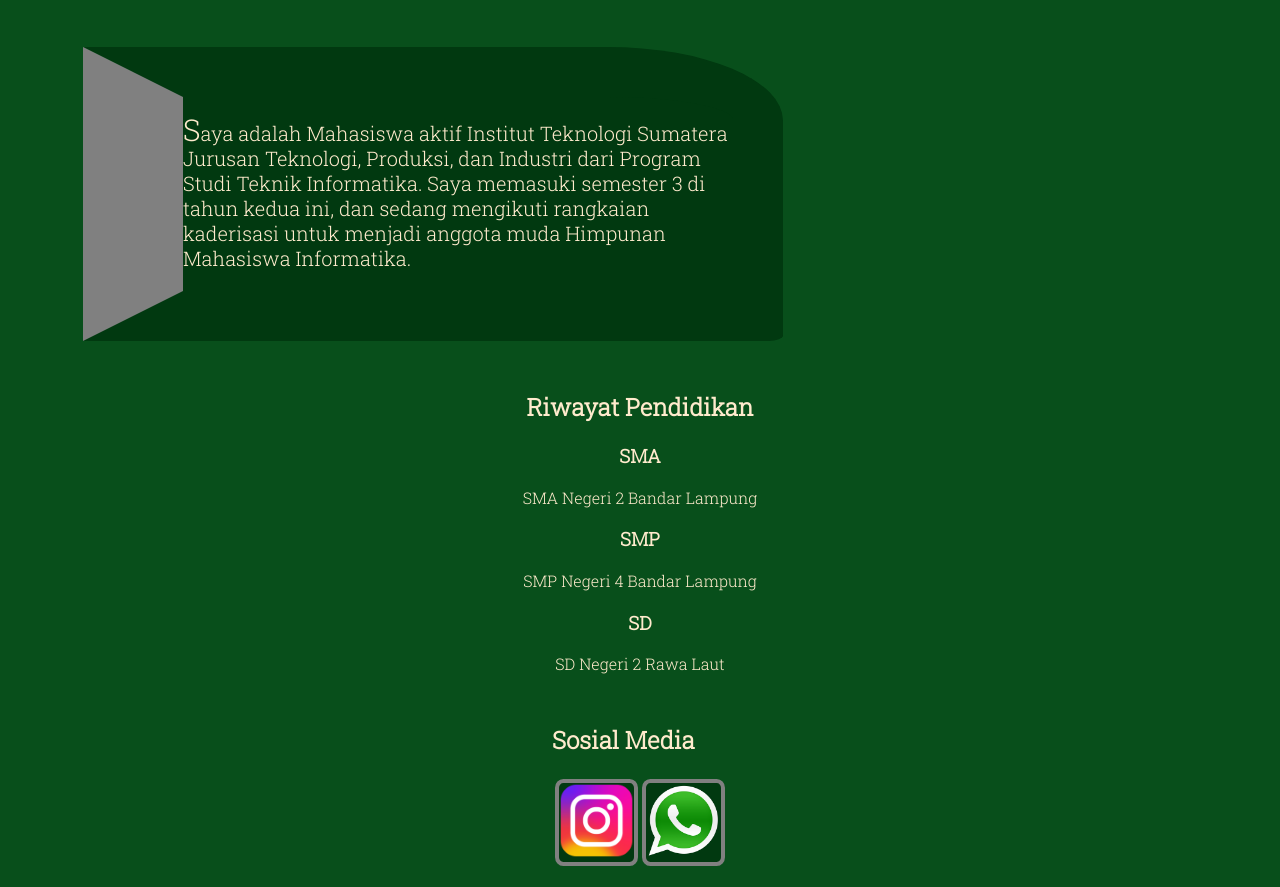
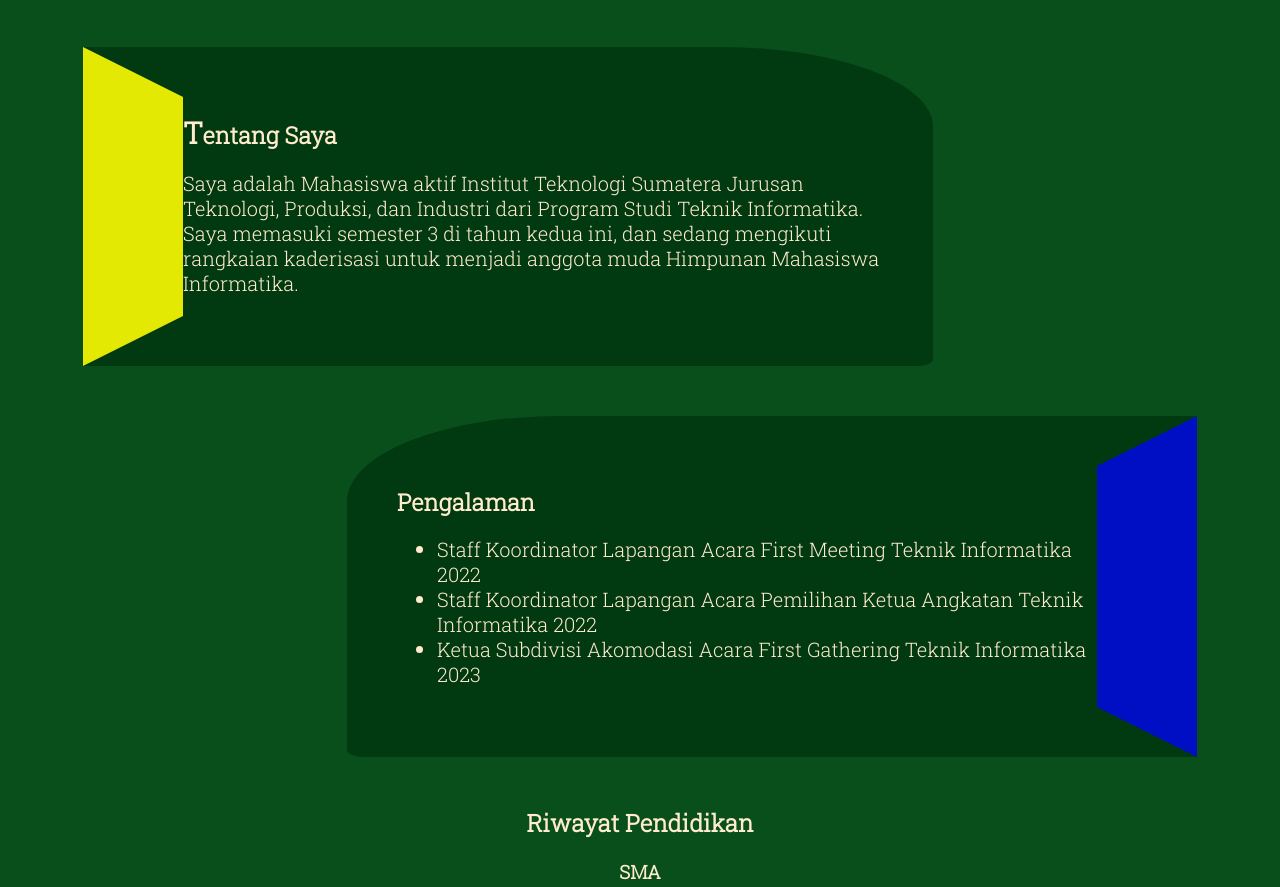
Before and after one commit to jprafi/Portofolio, a plain HTML site: page index.html in a window 1280 px wide. Shown: the part 342-1229 px from the top of the page. Drawn offline with Linux system fonts and the light colour scheme.

Commit message:
edit css

```diff
--- a/index.html
+++ b/index.html
@@ -31,10 +31,19 @@
     </div>
 
     <div class="tentang-saya">
+        <h3>Tentang Saya</h3>
         <p>Saya adalah Mahasiswa aktif Institut Teknologi Sumatera Jurusan Teknologi, Produksi, dan Industri dari
             Program Studi Teknik Informatika. Saya memasuki semester 3 di tahun kedua ini, dan sedang mengikuti
-            rangkaian kaderisasi untuk menjadi anggota muda Himpunan Mahasiswa Informatika.
-        </p>
+            rangkaian kaderisasi untuk menjadi anggota muda Himpunan Mahasiswa Informatika.</p>
+    </div>
+
+    <div class="kelebihan">
+        <h3>Pengalaman</h3>
+        <ul>
+            <li>Staff Koordinator Lapangan Acara First Meeting Teknik Informatika 2022</li>
+            <li>Staff Koordinator Lapangan Acara Pemilihan Ketua Angkatan Teknik Informatika 2022</li>
+            <li>Ketua Subdivisi Akomodasi Acara First Gathering Teknik Informatika 2023</li>
+        </ul>
     </div>
 
     <div class="riwayat-pend">
--- a/style.css
+++ b/style.css
@@ -20,7 +20,7 @@ body {
 .tentang-saya {
     font-size: 25px;
     background-color: #013910;
-    width: 550px;
+    width: 700px;
     height: fit-content;
     margin-top: 50px;
     margin-left: 75px;
@@ -29,7 +29,7 @@ body {
     border: 50px solid #013910;
     border-top-right-radius: 25%;
     border-bottom-right-radius: 2%;
-    border-left: 100px solid grey;
+    border-left: 100px solid rgba(255, 255, 0, 0.889);
 }
 
 .tentang-saya::first-letter {
@@ -37,7 +37,29 @@ body {
 }
 
 .tentang-saya:hover {
-    box-shadow: 5px 5px 5px black;
+    box-shadow: 10px 10px 5px black;
+    transition: all 0.5s;
+}
+
+.kelebihan {
+    font-size: 25px;
+    background-color: #013910;
+    width: 700px;
+    height: fit-content;
+    margin-top: 50px;
+    margin-right: 75px;
+    font-size: 20px;
+    line-height: 25px;
+    border: 50px solid #013910;
+    border-top-left-radius: 25%;
+    border-bottom-left-radius: 2%;
+    border-right: 100px solid rgba(0, 0, 255, 0.752);
+    float: right;
+    margin-bottom: 50px;
+}
+
+.kelebihan:hover {
+    box-shadow: 10px 10px 5px black;
     transition: all 0.5s;
 }
 
@@ -47,7 +69,12 @@ body {
     margin-left: auto;
     margin-right: auto;
     text-align: center;
-    margin-top: 50px;
+}
+
+.sekolah{
+    font-size: 15px;
+    border: 1px solid gray;
+    border-radius: 25%;
 }
 
 .sekolah:hover {
@@ -63,11 +90,12 @@ body {
     width: fit-content;
     height: fit-content;
     margin-bottom: 200px;
+    text-align: center;
 }
 
 .logo-sosmed {
     background-color: #013910;
-    border: 4px solid grey;
+    border: 2px solid grey;
     border-radius: 10%;
 }
 
```
